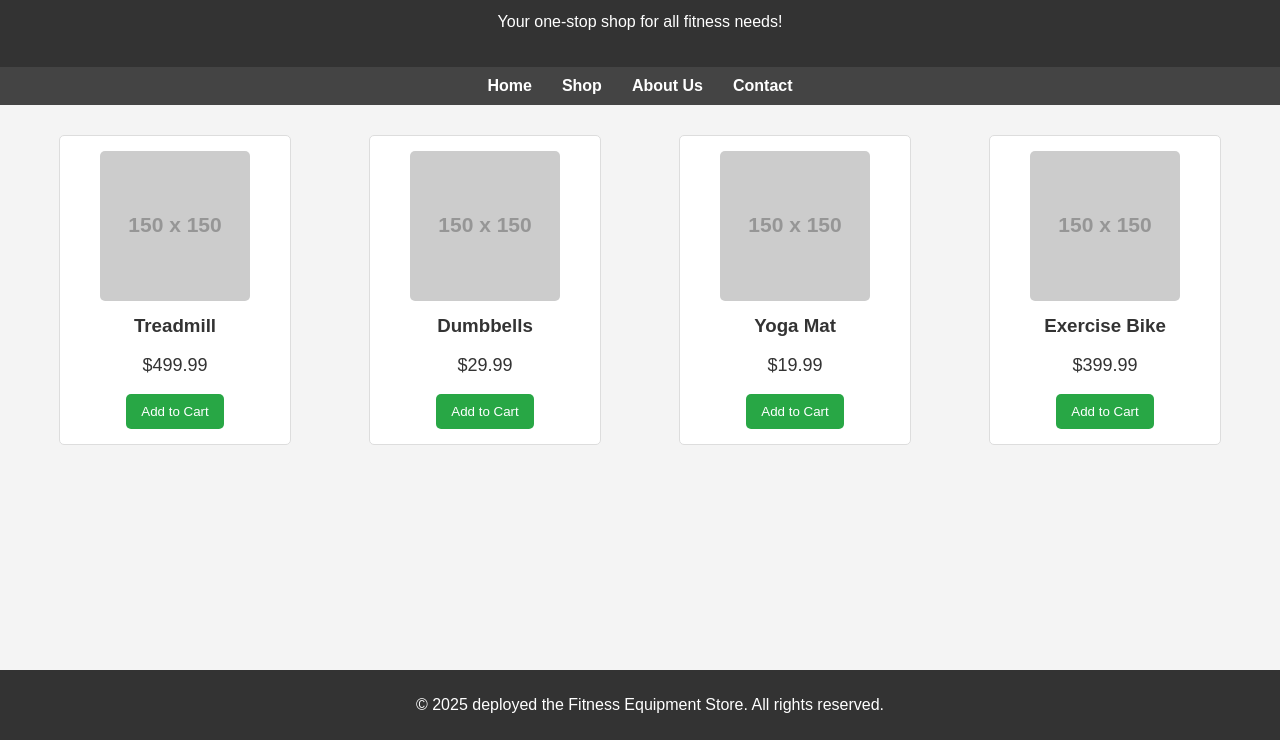
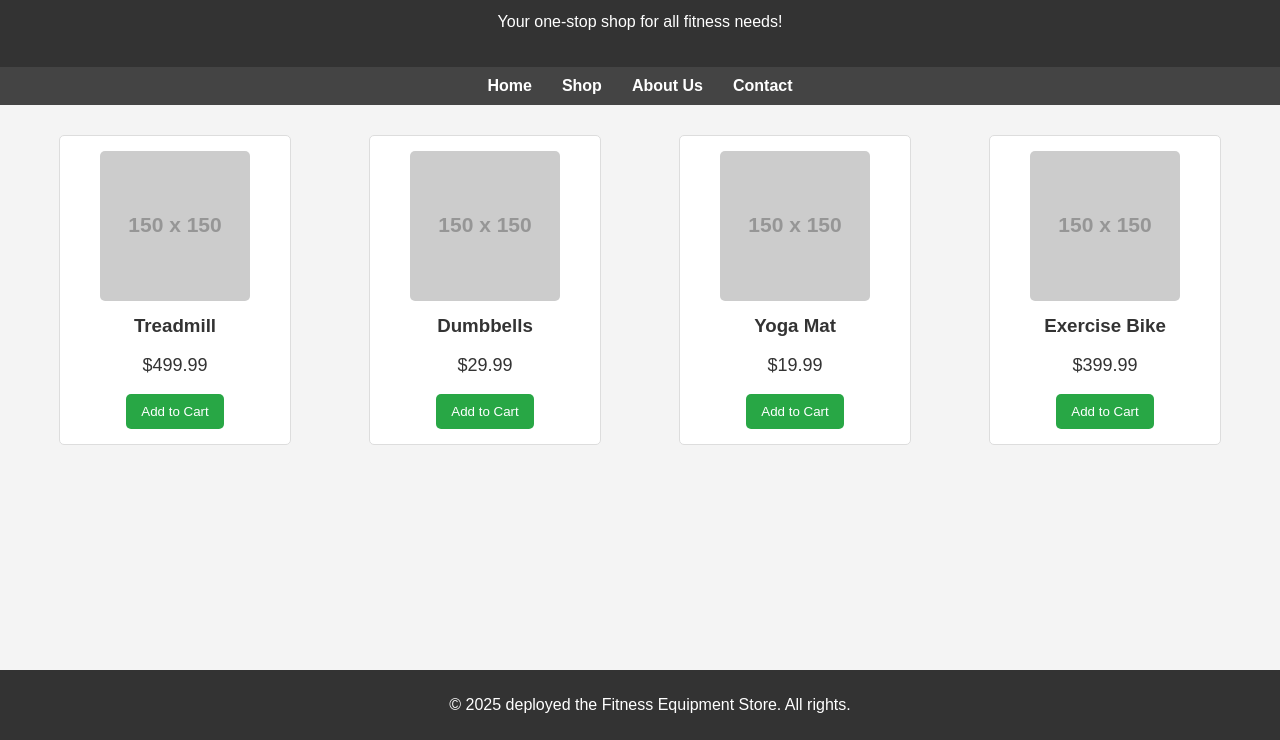
Before and after one commit to sanjusanthosh2/ci-cd, a plain HTML site: page index.html in a window 1280 px wide. Shown: the part 60-800 px from the top of the page. Drawn offline with Linux system fonts and the light colour scheme; placeholder pictures from the web are drawn by us.

Commit message:
Update index.html

```diff
--- a/index.html
+++ b/index.html
@@ -151,7 +151,7 @@
   </section>
 
   <footer>
-    <p>&copy; 2025 deployed the Fitness Equipment Store. All rights reserved.</p>
+    <p>&copy; 2025 deployed the Fitness Equipment Store. All rights.</p>
   </footer>
 </body>
 </html>
```
